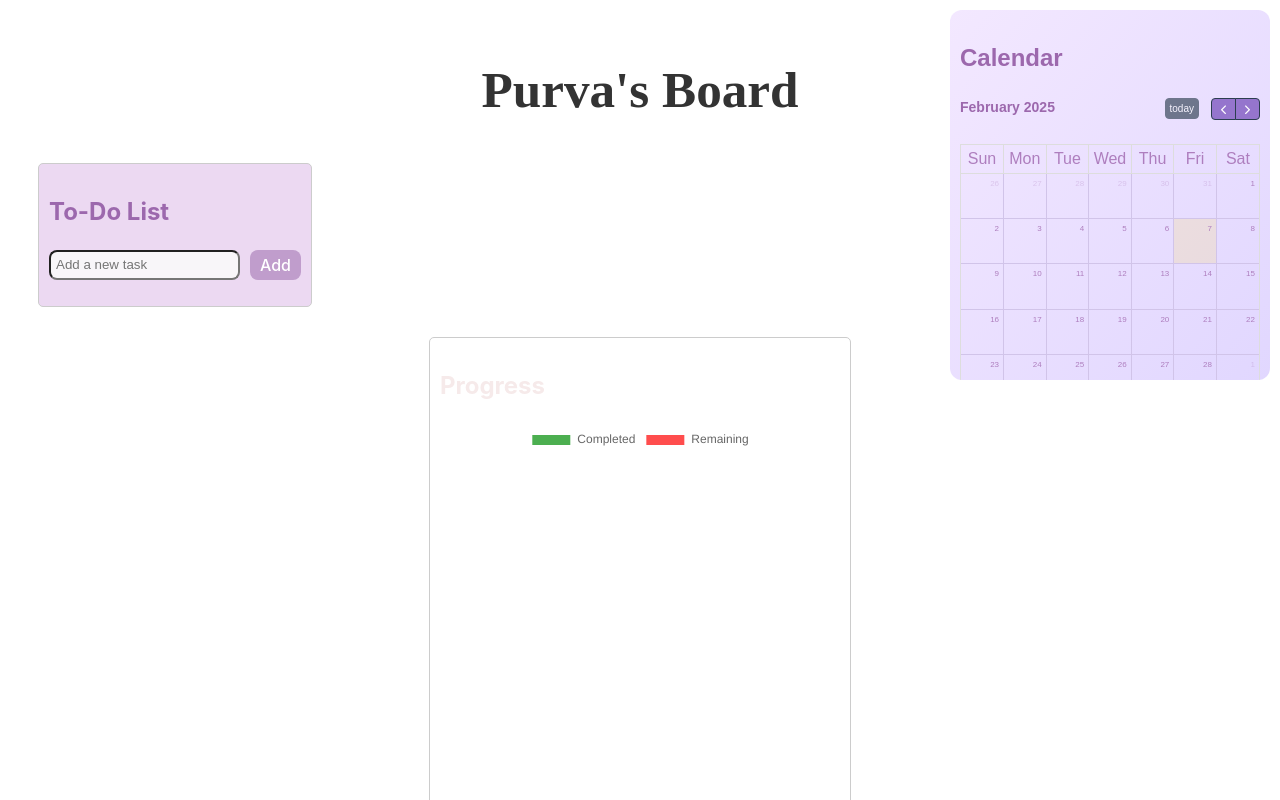
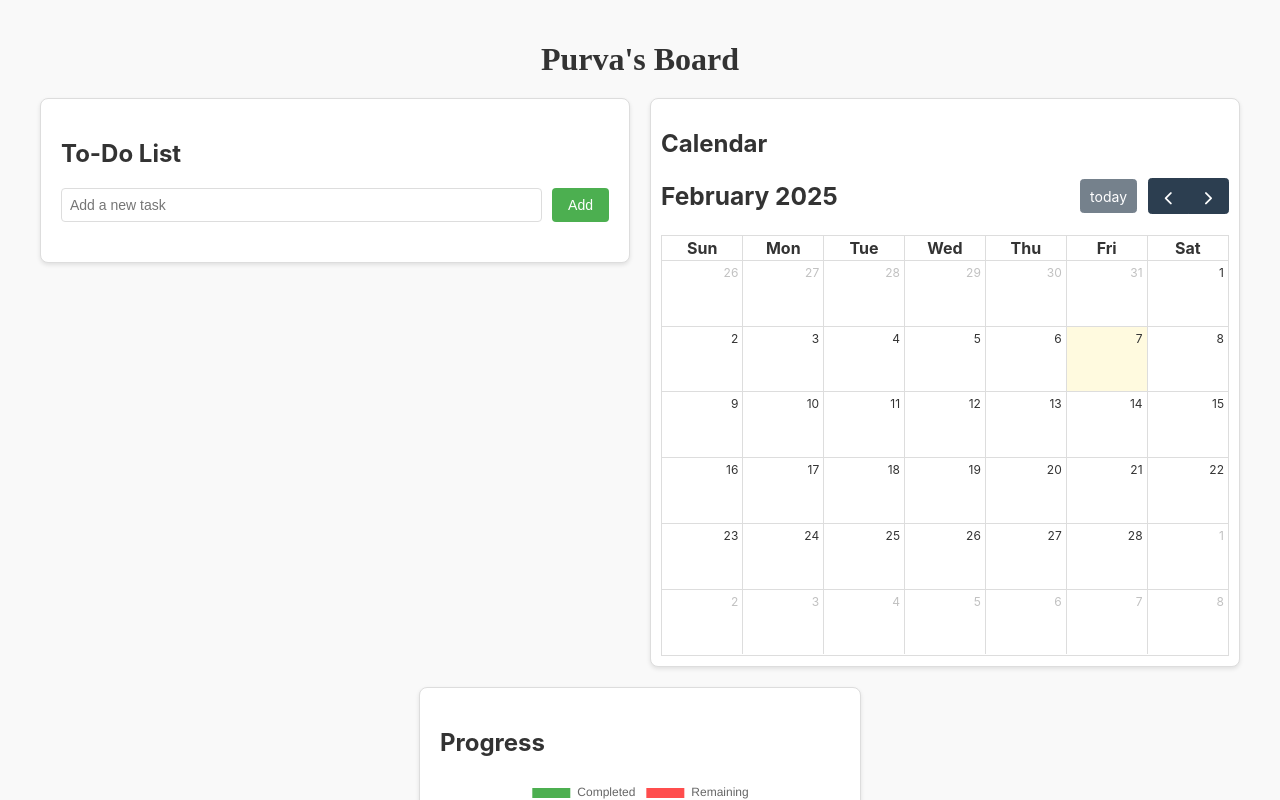
Before and after one commit to purva5598/organizer-app, a React (Vite) app in the folder frontend/: page / in a window 1280 px wide. Shown: the top 800 px of the page. Built offline with nearby package versions, Linux system fonts and the light colour scheme.

Commit message:
modified styling

```diff
--- a/frontend/src/components/Calendar/Calendar.css
+++ b/frontend/src/components/Calendar/Calendar.css
@@ -1,43 +1,26 @@
 .calendar {
-  width: 300px;
-  height: 350px; /* Fixed height to prevent overflow */
   padding: 10px;
-  overflow: hidden; /* Hide any overflow content */
-  border-radius: 12px;
-  background: linear-gradient(to bottom right, #f3e8ff, #e1d7ff);
-  background-color: #ecd9f2;
-  font-family: 'Poppins', sans-serif;
-  color: #9c68ad;
+  border: 1px solid #ddd;
+  border-radius: 8px;
+  background: #fff;
+  box-shadow: 0 2px 4px rgba(0, 0, 0, 0.1);
 }
 
 .fc {
-  height: 100%; /* Ensure the calendar takes up full container height */
+  max-width: 100%;
+  margin: 0 auto;
+}
+
+/* Reduce the size of the calendar */
+.fc .fc-toolbar {
+  font-size: 14px;
 }
 
 .fc .fc-daygrid-day {
-  border: 1px solid #d1c4e9;
-  height: 20px; /* Smaller height for each cell */
-  min-height: 20px;
-  width: 20px; /* Smaller width */
-  font-size: 10px;
+  font-size: 12px;
 }
 
-.fc .fc-daygrid-day-number {
-  font-size: 8px; /* Reduce number size */
+.fc .fc-daygrid-event {
+  font-size: 12px;
+  padding: 2px 4px;
 }
-
-.fc .fc-toolbar-title {
-  font-size: 14px;
-  color: #9c68ad;
-}
-
-.fc .fc-button {
-  background-color: #9575cd;
-  font-size: 10px;
-  padding: 2px 4px;
-  border-radius: 4px;
-}
-
-.fc .fc-button:hover {
-  background-color: #7e57c2;
-}
--- a/frontend/src/components/Dashboard/Dashboard.css
+++ b/frontend/src/components/Dashboard/Dashboard.css
@@ -1,47 +1,42 @@
 .dashboard {
-  /* display: grid;
-  grid-template-columns: repeat(auto-fit, minmax(300px, 1fr));
-  gap: 20px; */
   padding: 20px;
+  max-width: 1200px;
+  margin: 0 auto;
 }
 
 .dashboard-title {
   text-align: center;
   font-family: cursive;
   color: #333;
-  /* position: absolute;
-  top: 40%;
-  left: 40%; */
-
+  margin-bottom: 20px;
 }
 
 .dashboard-content {
   display: flex;
+  flex-wrap: wrap;
   gap: 20px;
+}
+
+.todo-section,
+.calendar-section {
+  flex: 1;
+  min-width: 300px; /* Minimum width for smaller screens */
+}
+
+.progress-section,
+.event-section {
+  width: 100%;
   margin-top: 20px;
 }
 
-.todo-section {
-  margin: 10px;
-  /* position: absolute;
-  top: 0;
-  left: 0;
-  z-index: 2; */
+/* Responsive adjustments */
+@media (max-width: 768px) {
+  .dashboard-content {
+    flex-direction: column;
+  }
+
+  .todo-section,
+  .calendar-section {
+    width: 100%;
+  }
 }
-
-.calendar-section {
-  margin: 10px;
-  position: absolute;
-  top: 0;
-  right: 0;
-  /* max-width: 100px;
-  max-height: 100px; */
-}
-
-.progress-section {
-  margin-top: 20px;
-}
-
-.event-section {
-  margin-top: 20px;
-}
--- a/frontend/src/components/EventTracker/EventTracker.css
+++ b/frontend/src/components/EventTracker/EventTracker.css
@@ -1,27 +1,36 @@
 .event-tracker {
-    padding: 10px;
-    border: 1px solid #ccc;
-    border-radius: 5px;
+  padding: 20px;
+  border: 1px solid #dddddd;
+  border-radius: 8px;
+  background: #ffffff;
+  box-shadow: 0 2px 4px rgba(0, 0, 0, 0.1);
 }
 
 .event-form {
   display: flex;
   flex-direction: column;
   gap: 10px;
-    margin-bottom: 10px;
+  margin-bottom: 20px;
 }
 
 .event-form input,
 .event-form textarea {
-    padding: 5px;
+  padding: 8px;
+  border: 1px solid #dddddd;
+  border-radius: 4px;
 }
 
 .event-form button {
-    padding: 5px 10px;
-    background: #4caf50;
+  background-color: #ff9800;
   color: white;
   border: none;
+  padding: 8px 16px;
+  border-radius: 4px;
   cursor: pointer;
+}
+
+.event-form button:hover {
+  background-color: #f57c00;
 }
 
 .event-tracker ul {
@@ -30,6 +39,6 @@
 }
 
 .event-tracker li {
-    padding: 5px;
-    border-bottom: 1px solid #eee;
+  padding: 10px;
+  border-bottom: 1px solid #dddddd;
 }
--- a/frontend/src/components/PieChart/PieChart.css
+++ b/frontend/src/components/PieChart/PieChart.css
@@ -1,7 +1,9 @@
 .pie-chart {
-    padding: 10px;
-    border: 1px solid #ccc;
-    border-radius: 5px;
-    max-width: 400px;
-    margin: 0 auto;
-  }
+  padding: 20px;
+  border: 1px solid #dddddd;
+  border-radius: 8px;
+  background: #ffffff;
+  box-shadow: 0 2px 4px rgba(0, 0, 0, 0.1);
+  max-width: 400px;
+  margin: 0 auto;
+}
--- a/frontend/src/components/ToDoList/ToDoList.css
+++ b/frontend/src/components/ToDoList/ToDoList.css
@@ -1,70 +1,64 @@
 .todo-list {
-    padding: 10px;
-    border: 1px solid #ccc;
-    border-radius: 5px;
-    background-color: #ecd9f2;
-    h2{
-      color: #9c68ad;
-    }
+  padding: 20px;
+  border: 1px solid #dddddd;
+  border-radius: 8px;
+  background: #ffffff;
+  box-shadow: 0 2px 4px rgba(0, 0, 0, 0.1);
 }
 
 .add-task {
   display: flex;
   gap: 10px;
-    margin-bottom: 10px;
+  margin-bottom: 20px;
 }
 
 .add-task input {
   flex: 1;
-    padding: 5px;
-    background: #f8f6f9;
-    border-radius: 8px;
-    /* border: #552b2b; */
+  padding: 8px;
+  border: 1px solid #dddddd;
+  border-radius: 4px;
 }
 
 .add-task button {
-    padding: 5px 10px;
-    background: #c09dcc;
+  background-color: #4caf50;
   color: white;
   border: none;
+  padding: 8px 16px;
+  border-radius: 4px;
   cursor: pointer;
+}
+
+.add-task button:hover {
+  background-color: #45a049;
 }
 
 .todo-item {
   display: flex;
   align-items: center;
   gap: 10px;
-    padding: 5px;
-    border-bottom: 1px solid #eee;
+  padding: 10px;
+  border-bottom: 1px solid #dddddd;
 }
 
 .todo-item.completed span {
   text-decoration: line-through;
-    color: #c7b0d2;
+  color: #888888;
 }
 
-  .todo-item /* Hide the default checkbox */
-  input[type="checkbox"] {
-    /* appearance: none; */
-    width: 16px;
-    height: 16px;
-    border: 2px solid #7e57c2;
-    border-radius: 4px;
-    outline: none;
-    background-color: #f3e8ff;
+.todo-item input[type='checkbox'] {
   cursor: pointer;
 }
 
-  /* Change color when checked */
-  /* input[type="checkbox"]:checked {
-    background-color: #e5dafa;
-  } */
-
 .todo-item button {
-    background: #dfa1a1;
+  background-color: #ff4d4d;
   color: white;
   border: none;
   padding: 5px 10px;
+  border-radius: 4px;
   cursor: pointer;
   margin-left: auto;
 }
+
+.todo-item button:hover {
+  background-color: #e60000;
+}
--- a/frontend/src/index.css
+++ b/frontend/src/index.css
@@ -1,68 +1,37 @@
-:root {
-  font-family: Inter, system-ui, Avenir, Helvetica, Arial, sans-serif;
-  line-height: 1.5;
-  font-weight: 400;
-
-  color-scheme: light dark;
-  color: rgba(255, 255, 255, 0.87);
-  background-color: #e6f2fa;
-
-  font-synthesis: none;
-  text-rendering: optimizeLegibility;
-  -webkit-font-smoothing: antialiased;
-  -moz-osx-font-smoothing: grayscale;
+body {
+  margin: 0;
+  font-family: -apple-system, BlinkMacSystemFont, 'Segoe UI', Roboto, 'Helvetica Neue', Arial, sans-serif;
+  background-color: #f9f9f9;
+  color: #333333;
 }
 
-a {
-  font-weight: 500;
-  color: #ae7ebe;
-  text-decoration: inherit;
-}
-a:hover {
-  color: #c8caf8;
-}
-
-body {
-   /* margin: 0px;
-    display: flex;
-  place-items: center;
-  min-width: 320px;
-  min-height: 100vh;   */
-}
-
-h1 {
-  font-size: 3.2em;
-  line-height: 1.1;
+h1, h2, h3, h4, h5, h6 {
+  color: #333333;
 }
 
 button {
-  border-radius: 8px;
-  border: 1px solid transparent;
-  padding: 0.6em 1.2em;
-  font-size: 1em;
-  font-weight: 500;
-  font-family: inherit;
-  background-color: #d2a3e9;
+  background-color: #2196f3;
+  color: white;
+  border: none;
+  padding: 8px 16px;
+  border-radius: 4px;
   cursor: pointer;
-  transition: border-color 0.25s;
-}
-button:hover {
-  border-color: #c9cbfa;
-}
-button:focus,
-button:focus-visible {
-  outline: 4px auto -webkit-focus-ring-color;
+  font-size: 14px;
 }
 
-@media (prefers-color-scheme: light) {
-  :root {
-    color: #f6eaea;
-    background-color: #ffffff;
-  }
-  a:hover {
-    color: #747bff;
-  }
-  button {
-    background-color: #f9f9f9;
-  }
+button:hover {
+  background-color: #1976d2;
 }
+
+input, textarea {
+  padding: 8px;
+  border: 1px solid #dddddd;
+  border-radius: 4px;
+  font-size: 14px;
+}
+
+input:focus, textarea:focus {
+  outline: none;
+  border-color: #2196f3;
+  box-shadow: 0 0 4px rgba(33, 150, 243, 0.5);
+}
```
Lines whose indentation alone changed are shown as unchanged.
